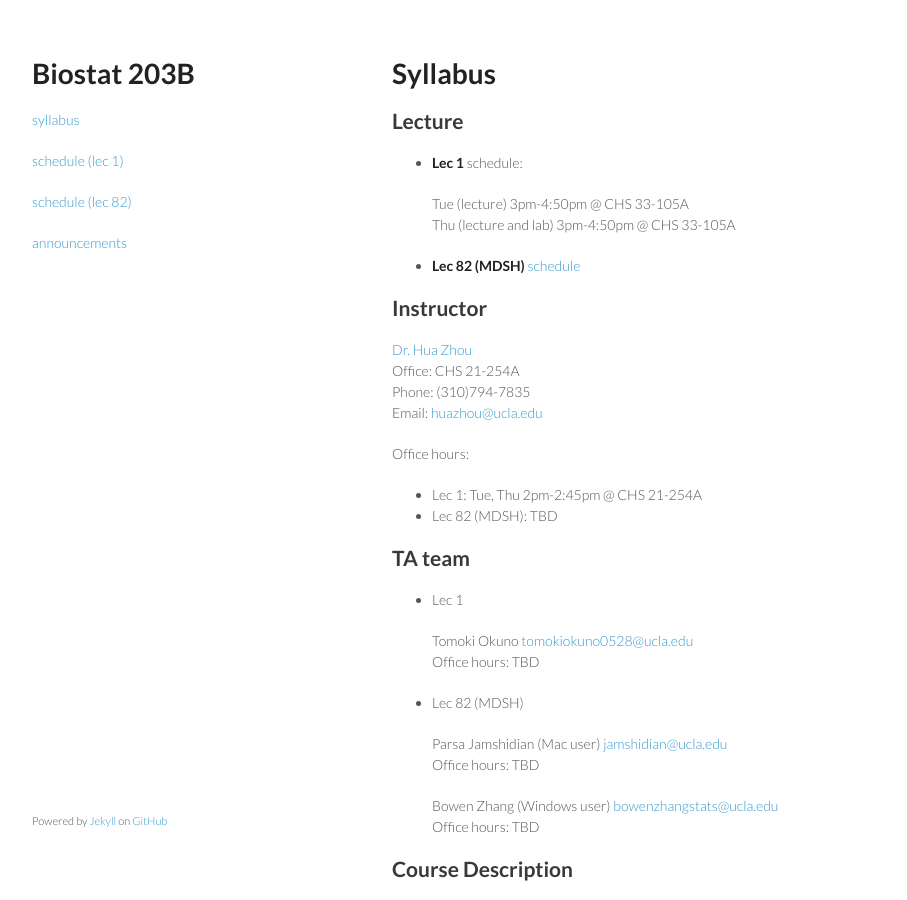
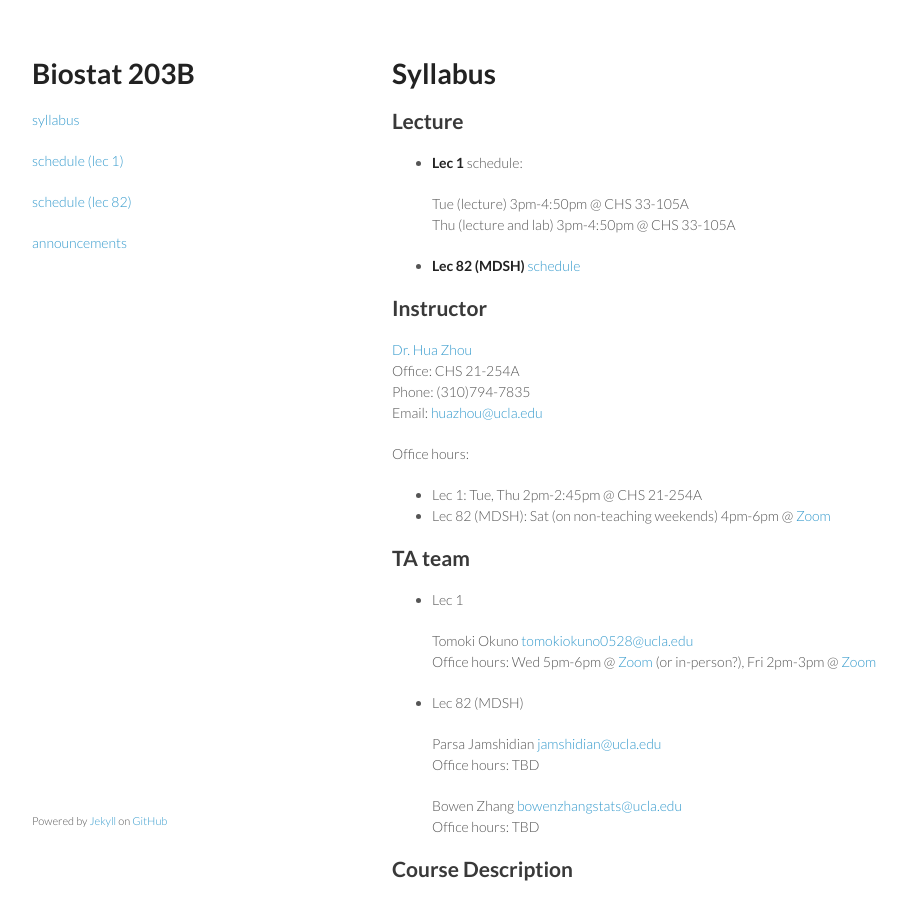
Before and after one commit to ucla-biostat-203b/2025winter, a Jekyll site: the page built from syllabus/syllabus.md, in a window 1280 px wide and 900 px high. Shown: the whole window, without its empty margins (178-1085 px from the left). Built offline with Jekyll 4.4.1, drawn with Linux system fonts in a browser that asks for light colours.

Commit message:
temporary OH for Tomoki (Lec 1) and Dr. Hua Zhou (Lec 82)

```diff
--- a/syllabus/syllabus.md
+++ b/syllabus/syllabus.md
@@ -23,21 +23,21 @@ Email: <huazhou@ucla.edu>
 
 Office hours:
 - Lec 1: Tue, Thu 2pm-2:45pm @ CHS 21-254A
-- Lec 82 (MDSH): TBD
+- Lec 82 (MDSH): Sat (on non-teaching weekends) 4pm-6pm @ [Zoom](https://ucla.zoom.us/j/92818013711)
 
 ## TA team
 
 - Lec 1
 
     Tomoki Okuno <tomokiokuno0528@ucla.edu>
-    Office hours: TBD
+    Office hours: Wed 5pm-6pm @ [Zoom](https://ucla.zoom.us/j/92818013711) (or in-person?), Fri 2pm-3pm @ [Zoom](https://ucla.zoom.us/j/92818013711)
 
 - Lec 82 (MDSH)
 
-    Parsa Jamshidian (Mac user) <jamshidian@ucla.edu>
+    Parsa Jamshidian <jamshidian@ucla.edu>
     Office hours: TBD
 
-    Bowen Zhang (Windows user) <bowenzhangstats@ucla.edu>
+    Bowen Zhang <bowenzhangstats@ucla.edu>
     Office hours: TBD
 
 ## Course Description
```
